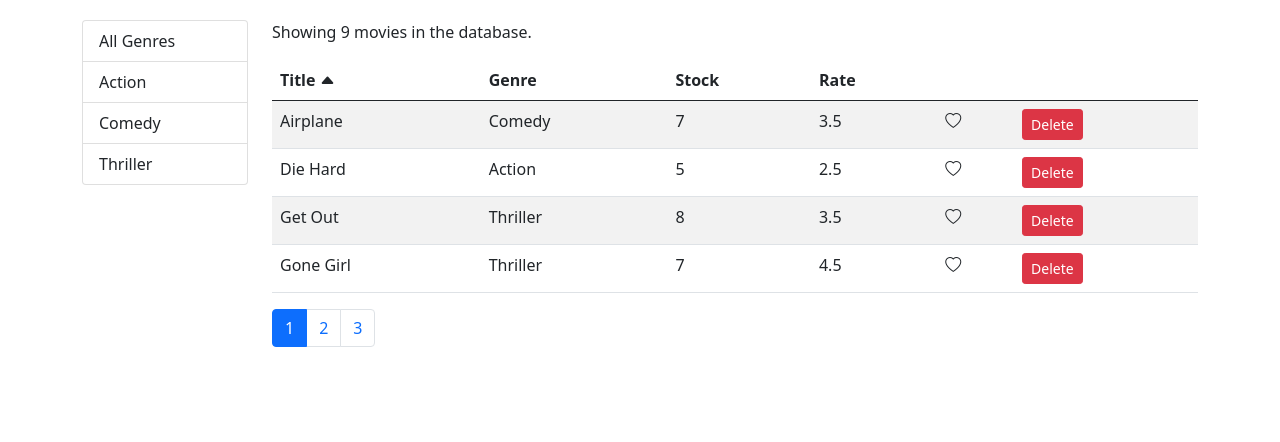
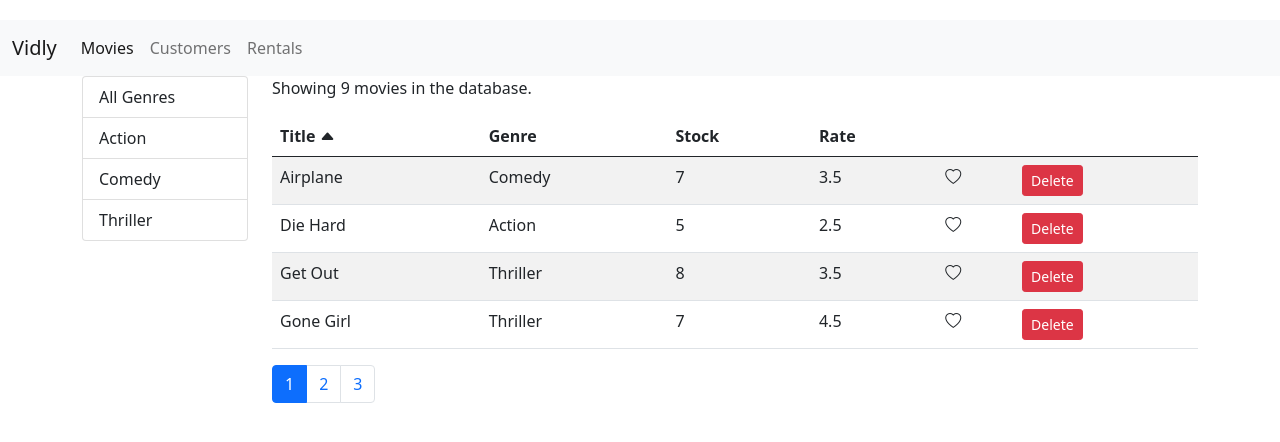
Before and after one commit to jstnhwang/vidly, a React (Create React App) app: page /movies in a window 1280 px wide. Shown: the top 442 px of the page. Built offline with nearby package versions, Linux system fonts and the light colour scheme.

Commit message:
Add navigation bar to App.js & change import order

```diff
--- a/src/App.js
+++ b/src/App.js
@@ -1,12 +1,15 @@
-import "./App.css";
 import { Route, Switch, Redirect } from "react-router-dom";
 import Movies from "./components/movies";
 import Customers from "./components/customers";
 import Rentals from "./components/rentals";
 import NotFound from "./components/notFound";
+import NavBar from "./components/navBar";
+import "./App.css";
 
 function App() {
   return (
+    <>
+      <NavBar />
       <main className="container">
         <Switch>
           <Route path="/movies" component={Movies} />
@@ -17,6 +20,7 @@ function App() {
           <Redirect to="/not-found" />
         </Switch>
       </main>
+    </>
   );
 }
 
```
Lines whose indentation alone changed are shown as unchanged.
